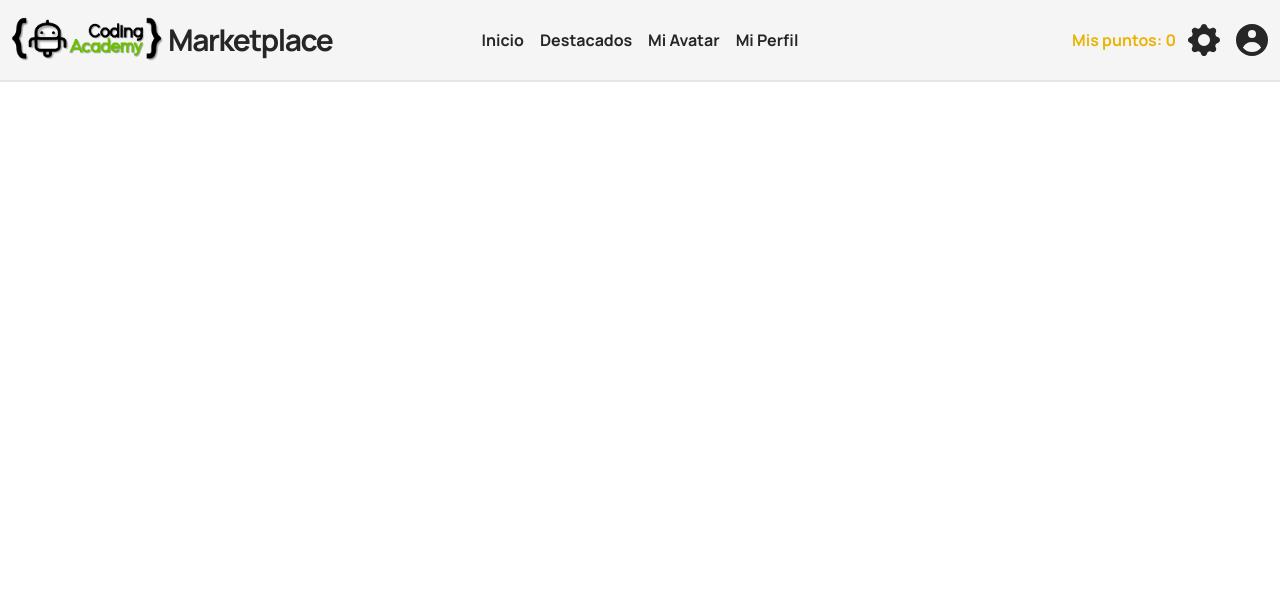
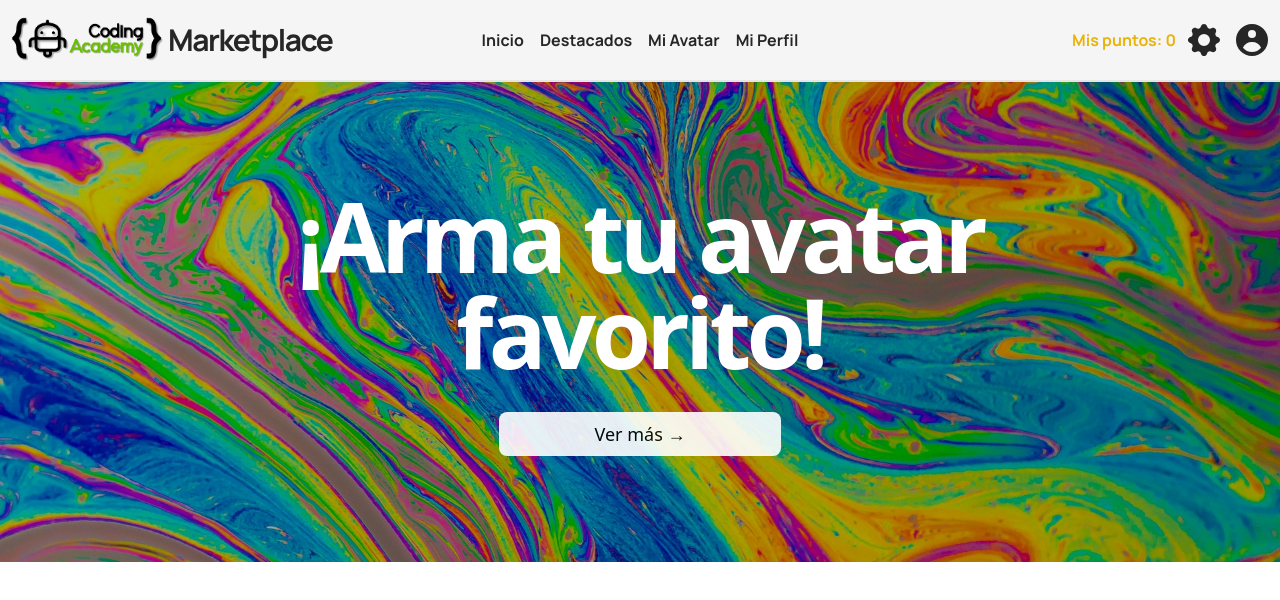
Before and after one commit to dnrm/coding-academy-marketplace, a Next.js app: page / in a window 1280 px wide. Shown: the top 600 px of the page. Built offline with nearby package versions, Linux system fonts and the light colour scheme.

Commit message:
:sparkles: Added hero section

```diff
--- /dev/null
+++ b/components/Hero.js
@@ -0,0 +1,28 @@
+import React from "react";
+import Image from "next/image";
+
+const Hero = () => {
+  return (
+    <div className="w-full h-[60vh]">
+      <div className="content flex justify-center items-center h-[60vh] w-full flex-col z-10 absolute gap-8">
+        <h1 className="text-6xl md:text-8xl text-white font-bold text-center leading-squish tracking-tighter">
+          ¡Arma tu avatar <br /> favorito!
+        </h1>
+        <button className="bg-white opacity-90 px-24 text-lg py-2 rounded-lg">
+          Ver más →
+        </button>
+      </div>
+      <div className="image h-full w-full relative bg-black">
+        <Image
+          src="/hero.jpeg"
+          alt="Hero image"
+          layout="fill"
+          className="absolute opacity-70"
+          objectFit="cover"
+        />
+      </div>
+    </div>
+  );
+};
+
+export default Hero;
--- a/pages/index.js
+++ b/pages/index.js
@@ -1,6 +1,7 @@
 import Head from 'next/head'
 import Image from 'next/image'
 import Navigation from '../components/Navigation'
+import Hero from '../components/Hero'
 
 export default function Home() {
   return (
@@ -9,6 +10,7 @@ export default function Home() {
         <title>Coding Academy Marketplace | Inicio</title>
       </Head>
       <Navigation />
+      <Hero />
     </div>
   )
 }
--- a/tailwind.config.js
+++ b/tailwind.config.js
@@ -11,6 +11,9 @@ module.exports = {
         secondary: "Space Grotesk, sans-serif",
         tertiary: "Inter, sans-serif",
       },
+      lineHeight: {
+        squish: "0.8"
+      }
     },
   },
   plugins: [],
```
Also changed, not shown: public/hero.jpeg (added).
